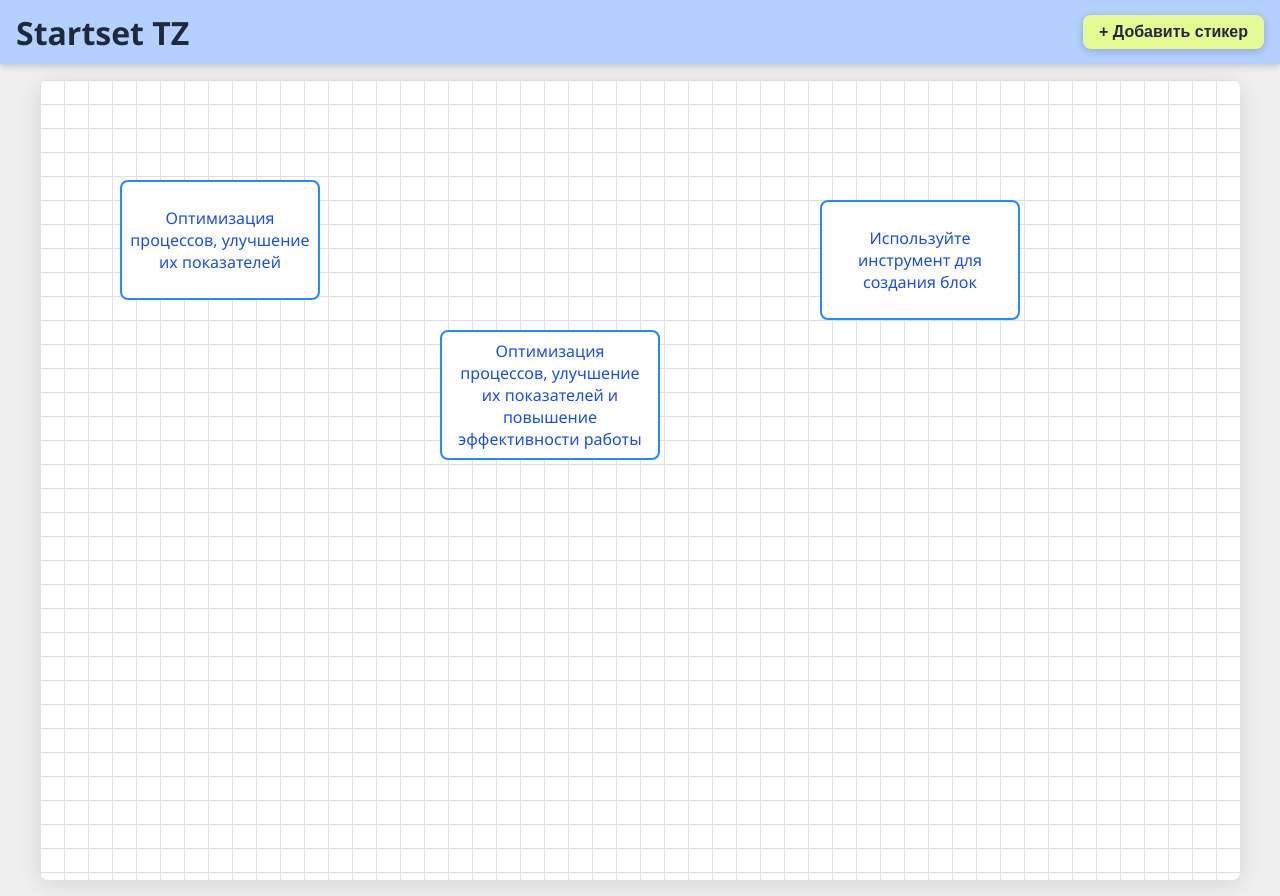
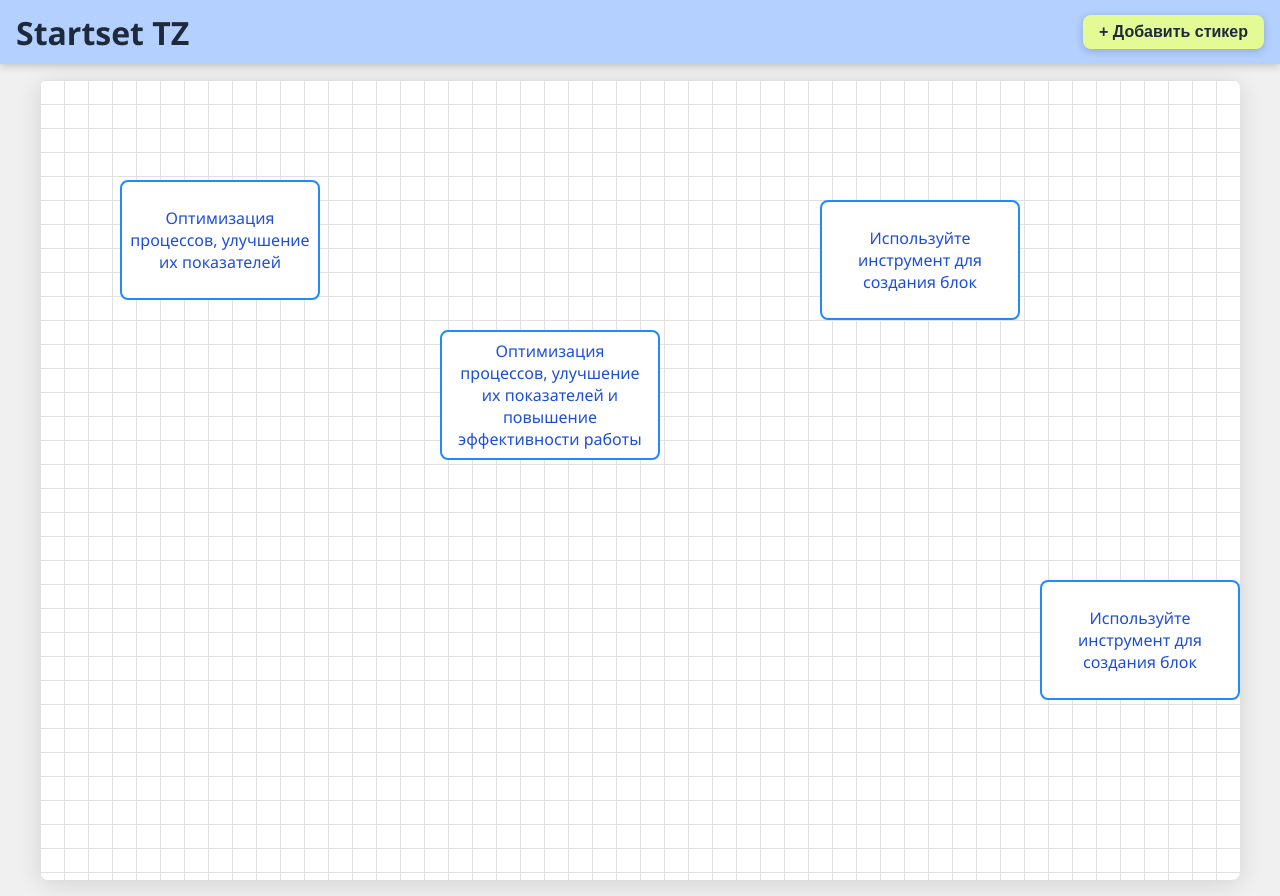
Before and after one commit to Dudarik/startset_tz, a Vue app: page / in a window 1280 px wide. Built offline with nearby package versions, Linux system fonts and the light colour scheme.

Commit message:
feat: minor changes

```diff
--- a/src/entities/sticker/model/store.ts
+++ b/src/entities/sticker/model/store.ts
@@ -30,7 +30,6 @@ export const useStickerStore = defineStore('sticker', () => {
   }
 
   function updateStickerText(id: string, text: string) {
-    console.log('updateStickerText', id, text);
     updateSticker(id, { text });
   }
 
--- a/src/shared/processesMock.ts
+++ b/src/shared/processesMock.ts
@@ -27,4 +27,12 @@ export const processes: Process[] = [
     width: 200,
     height: 120,
   },
+  {
+    id: 'proc-4',
+    label: 'Используйте инструмент для создания блок',
+    x: 1000,
+    y: 500,
+    width: 200,
+    height: 120,
+  },
 ];
```
